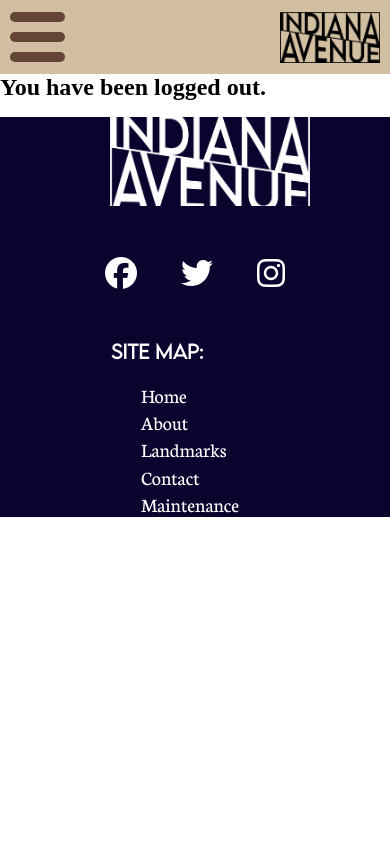
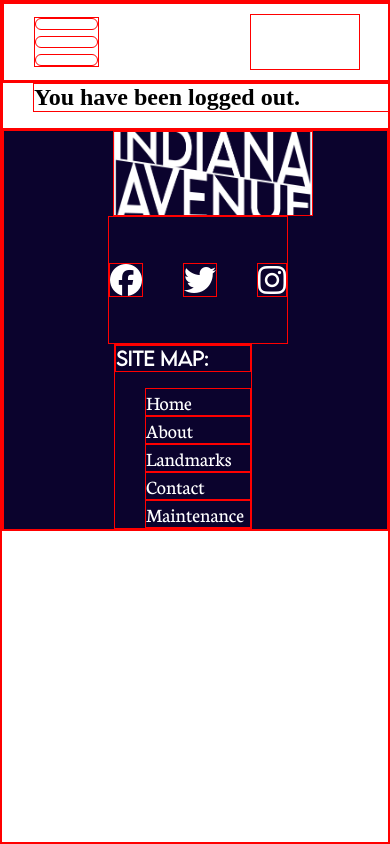
Before and after one commit to jbldwn/indiana_ave, a PHP site: page /logout.php in a window 390 px wide. Run offline with PHP 8.4, Linux system fonts and the light colour scheme; some libraries are stand-ins or nearby versions.

Commit message:
mobile nav updated.

```diff
--- a/includes/header.php
+++ b/includes/header.php
@@ -35,6 +35,8 @@ if (isset($_SESSION['login'])
 
 
 <div class="container">
+
+    <div class="hero">
         <div class="nav-mobile-wrapper">
             <div id="ham-icon" onclick="toggleMenu(this)">
                 <div class="bar1"></div>
@@ -49,14 +51,13 @@ if (isset($_SESSION['login'])
             </div>
             <div class="mobile-icon"></div>
         </div>
-    <div class="hero">
         <div class="nav-wrapper">
             <nav>
                 <div class="links">
                     <a href="index.php">Home</a>
                     <a href="index.php#about">About</a>
                     <a href="landmarks.php">Landmarks</a>
-                    <a href="contact.php">Contact Us</a>
+                    <a href="contact.php">Contact</a>
                 </div>
                 <div class="logo"></div>
             </nav>
--- a/includes/headerBLK.php
+++ b/includes/headerBLK.php
@@ -53,7 +53,7 @@ if (isset($_SESSION['login'])
                 <a href="index.php">Home</a>
                 <a href="index.php#about">About</a>
                 <a href="landmarks.php">Landmarks</a>
-                <a href="contact.php">Contact Us</a>
+                <a href="contact.php">Contact</a>
             </div>
             <div class="logo"></div>
         </nav>
--- a/index.php
+++ b/index.php
@@ -24,7 +24,7 @@ require_once('includes/header.php');
                 Urna molestie at elementum eu facilisis sed odio.
                 Sit amet consectetur adipiscing elit. Donec ac odio tempor orcidapibus ultrices. Non odio euismod lacinia at quis risus sed vulputate. Urna molestie at elementum eu facilisis sed odio.
             </p>
-            <a href="#">
+            <a href="landmarks.php" class="ctrls">
                 <button class="about-button">
                     <i class="fa-solid fa-map-location-dot  fa-xl"></i>
                     <span>Experience the Ave</span>
--- a/logout.php
+++ b/logout.php
@@ -26,7 +26,7 @@ include('includes/headerBLK.php');
 
 ?>
     <div class="container">
-        <h2 class="p-title">You have been logged out.</h2>
+        <h2 style="margin-left: 30px">You have been logged out.</h2>
     </div>
 
 <?php
--- a/www/css/styles.css
+++ b/www/css/styles.css
@@ -3,7 +3,8 @@
 * {
   margin: 0;
   padding: 0;
-  box-sizing: border-box; }
+  box-sizing: border-box;
+  border: red solid 1px; }
 
 html, body {
   height: 100%; }
@@ -499,13 +500,13 @@ h1, h2, h3, h4, h5, h6, p {
     align-items: baseline; }
     .nav-wrapper nav .links {
       margin-left: 30px;
-      width: 500px;
+      width: 70%;
       display: flex;
       justify-content: space-between; }
       .nav-wrapper nav .links a {
         text-decoration: none;
         color: #FFF;
-        font-size: 20px;
+        font-size: 1.25em;
         font-family: LM; }
       .nav-wrapper nav .links a:hover {
         font-family: LMB; }
@@ -557,21 +558,18 @@ h1, h2, h3, h4, h5, h6, p {
     justify-content: space-between;
     align-items: baseline; }
     .nav-wrapper-black nav .links {
-      height: 30px;
       margin-left: 30px;
       width: 500px;
       display: flex;
       justify-content: space-between; }
       .nav-wrapper-black nav .links a {
-        height: 30px;
         text-decoration: none;
         color: #000;
         font-size: 18px;
         font-family: LM; }
       .nav-wrapper-black nav .links a:hover {
         font-family: LMB;
-        font-size: 20px;
-        margin-bottom: 0; }
+        font-size: 18px; }
     .nav-wrapper-black nav .logo {
       margin-right: 30px;
       width: 110px;
@@ -611,29 +609,27 @@ h1, h2, h3, h4, h5, h6, p {
         background-color: #5e1608; }
 
 .nav-mobile-wrapper {
-  height: 74px;
+  padding: 10px 30px;
   width: 100%;
-  background-color: #d2bfa1;
   display: none;
   justify-content: space-between;
   align-items: center; }
   .nav-mobile-wrapper #ham-icon {
-    float: right;
-    display: block;
-    cursor: pointer; }
+    height: 50px;
+    width: 65px;
+    display: flex;
+    flex-direction: column;
+    justify-content: space-between; }
     .nav-mobile-wrapper #ham-icon div {
-      width: 55px;
-      height: 10px;
+      width: 100%;
+      height: 25%;
       border-radius: 38px;
-      background-color: #644536;
-      margin: 10px 0;
-      transition: 0.4s;
-      margin-left: 10px; }
+      background-color: #FFF;
+      transition: 0.4s; }
   .nav-mobile-wrapper .mobile-icon {
-    height: 51px;
-    width: 100px;
-    margin-right: 10px;
-    background-image: url(../assets/Logo/IndianaAveLogo-blk.png);
+    width: 110px;
+    height: 56px;
+    background-image: url(../assets/Logo/IndianaAveLogo-wht.png);
     background-position: center;
     background-repeat: no-repeat;
     background-size: cover; }
--- a/www/scss/_structure.scss
+++ b/www/scss/_structure.scss
@@ -2,7 +2,7 @@
   margin:0;
   padding:0;
   box-sizing: border-box;
-  //border: red solid 1px;
+  border: red solid 1px;
 }
 html,body {
  height: 100%;
@@ -32,13 +32,7 @@ h1, h2, h3, h4, h5, h6, p {
 .ctrls{
   display: flex;
   align-items: center;
-  //display:inline-grid;
-  //grid-template-columns: auto auto auto;
   button{
-    //display: flex;
-    //justify-content: space-evenly;
-    //align-items: center;
-
     border-radius: 38px;
     border: none;
     color: $siteWhite;
--- a/www/scss/nav.scss
+++ b/www/scss/nav.scss
@@ -10,14 +10,18 @@
         align-items: baseline;
 
         .links{
+            //line-height: 80px;
+
             margin-left:30px;
-            width: 500px;
+            width: 70%;
             display: flex;
             justify-content: space-between;
             a{
+
                 text-decoration: none;
                 color: $siteWhite;
-                font-size: 20px;
+                //font-size: 20px;
+                font-size: 1.25em;
                 font-family: LM;
             }
 
@@ -99,15 +103,13 @@
         align-items: baseline;
 
         .links{
-            height: 30px;
+            //line-height: 80px;
 
             margin-left:30px;
             width: 500px;
             display: flex;
             justify-content: space-between;
             a{
-                height: 30px;
-
                 text-decoration: none;
                 color: $siteBlack;
                 font-size: 18px;
@@ -116,8 +118,7 @@
 
             a:hover{
                 font-family: LMB;
-                font-size: 20px;
-                margin-bottom: 0;
+                font-size: 18px;
             }
         }
         .logo{
@@ -181,33 +182,36 @@
 }
 
 .nav-mobile-wrapper{
-    height: 74px;
+    padding: 10px 30px;
+    //height: 74px;
     width: 100%;
-    background-color: $ltBrn;
+    //background-color: $ltBrn;
     display: none;
     justify-content: space-between;
     align-items: center;
     #ham-icon{
-        float: right;
-        display: block;
+        height: 50px;
+        width: 65px;
 
-        cursor: pointer;
+        display: flex;
+        flex-direction: column;
+        justify-content: space-between;
 
         div{
-            width: 55px;
-            height: 10px;
+            width: 100%;
+            height: 25%;
             border-radius: 38px;
-            background-color: $drkBrn;
-            margin: 10px 0;
+            background-color: $siteWhite;
+            //margin: 10px 0;
             transition: 0.4s;
-            margin-left: 10px;
+            //margin-left: 10px;
         }
     }
     .mobile-icon{
-        height: 51px;
-        width: 100px;
-        margin-right: 10px;
-        background-image: url(../assets/Logo/IndianaAveLogo-blk.png);
+        width: 110px;
+        height: 56px;
+        //margin-right: 10px;
+        background-image: url(../assets/Logo/IndianaAveLogo-wht.png);
             background-position: center;
             background-repeat: no-repeat;
             background-size: cover;
```
Also changed, not shown: www/scss/about.scss (+5 -6 lines). Lines whose indentation alone changed are shown as unchanged.
